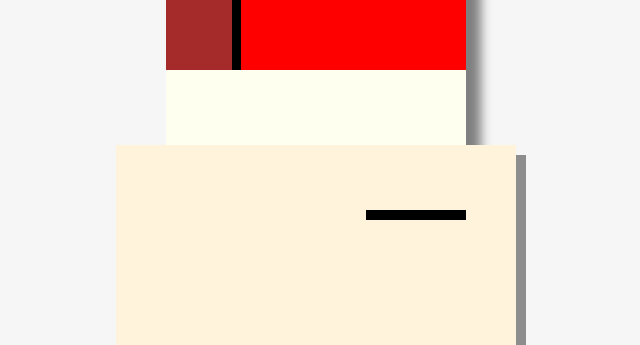
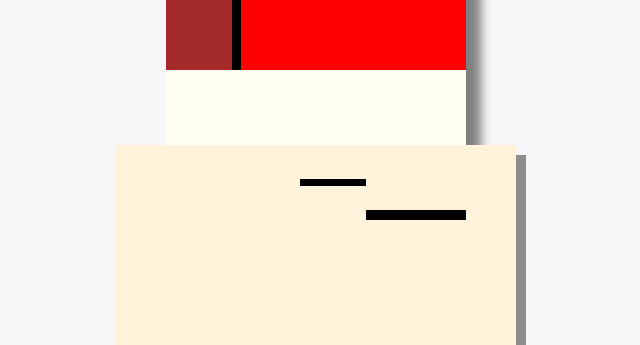
Before and after one commit to bootstrapexpo/Mondrian-painting, a plain HTML site: page index.html in a window 1280 px wide. Shown: the part 171-516 px from the top of the page, 324-964 px from the left. Drawn offline with nearby package versions, Linux system fonts and the light colour scheme.

Commit message:
Mondrian-festmény - az első sort

```diff
--- a/index.html
+++ b/index.html
@@ -27,6 +27,17 @@ CodeBerry Programming School</title>
           <div id="divider-2" class="black"></div>
           <div class="medium-box"></div>
         </div>
+
+
+
+
+        <div id="first-column" class="right">
+  <div id="first-medium-rectangle"></div>
+  <div id="second-divider" class="black"></div>
+  <div id="second-medium-rectangle"></div>
+</div>
+
+
 
 
   </div>
```
